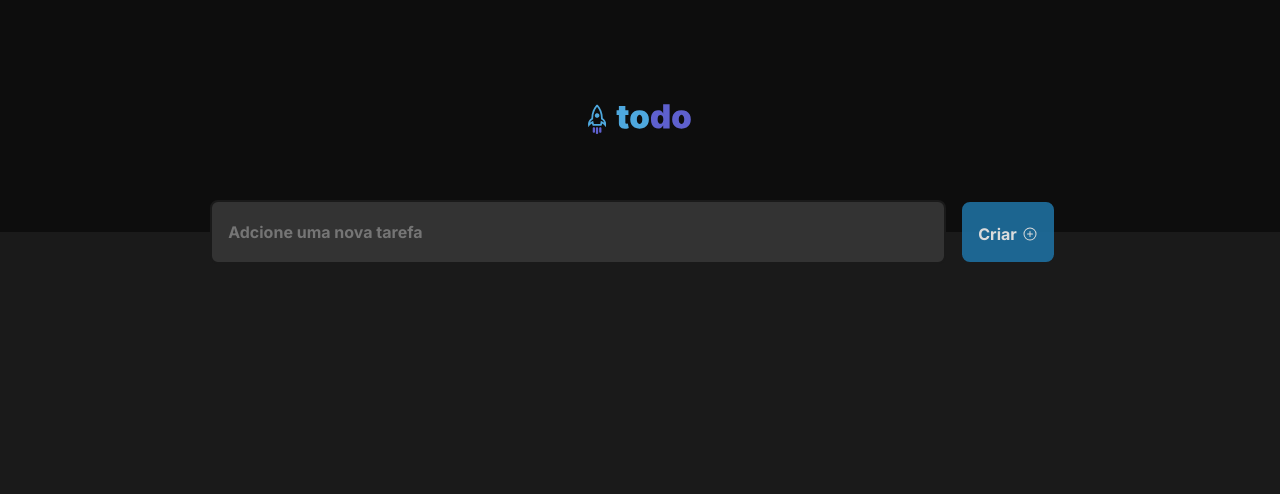
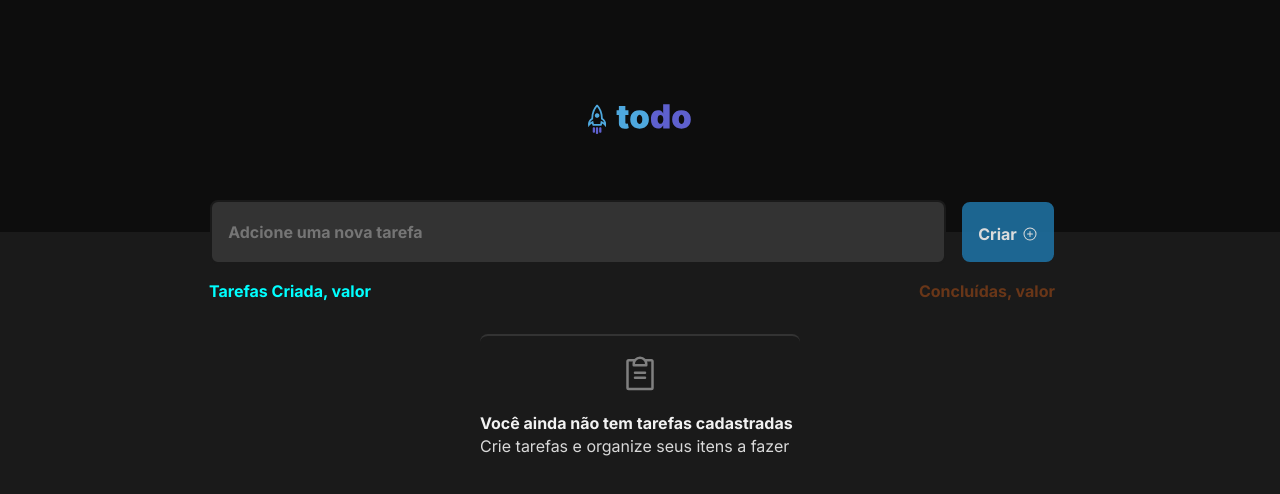
Before and after one commit to Washdevs/TO-DO-LIST-React, a React (Vite) app in the folder To_Do_List/: page / in a window 1280 px wide. Shown: the top 494 px of the page. Built offline with nearby package versions, Linux system fonts and the light colour scheme.

Commit message:
Arquivos modificados, faltando apenas adicionar os contadores de valor

```diff
--- /dev/null
+++ b/To_Do_List/src/components/Contadores.module.css
@@ -0,0 +1,20 @@
+.contPrincipal {
+  display: grid;
+  align-items: center;
+  width: 52.875rem;
+  margin: 1rem 0.5rem 0 -0.5rem;
+}
+
+.contModulo {
+  display: flex;
+  justify-content: space-between;
+  align-items: center;
+}
+
+.tfCriadas {
+  color: aqua;
+}
+
+.tfConcluidas {
+  color: rgb(105, 54, 24);
+}
--- /dev/null
+++ b/To_Do_List/src/components/Contadores.tsx
@@ -0,0 +1,12 @@
+import styles from './Contadores.module.css';
+
+export function Contador() {
+  return (
+    <div className={styles.contPrincipal}>
+      <div className={styles.contModulo}>
+        <p className={styles.tfCriadas}>Tarefas Criada, valor</p>
+        <p className={styles.tfConcluidas}>Concluídas, valor</p>
+      </div>
+    </div>
+  );
+}
--- a/To_Do_List/src/components/Post.module.css
+++ b/To_Do_List/src/components/Post.module.css
@@ -74,3 +74,16 @@
 .commentList {
   margin-top: 1.5rem;
 }
+
+.listvazia {
+  display: grid;
+  align-items: center;
+  justify-content: center;
+}
+
+.contadores {
+  display: flex;
+  align-items: center;
+  justify-content: center;
+  align-content: center;
+}
--- a/To_Do_List/src/components/Post.tsx
+++ b/To_Do_List/src/components/Post.tsx
@@ -3,6 +3,7 @@ import { Coment } from './Coment';
 import { useState, InvalidEvent, ChangeEvent, FormEvent } from 'react';
 import { PlusCircle } from '@phosphor-icons/react';
 import { Vazio } from './Vazio';
+import { Contador } from './Contadores';
 
 export interface PostType {
   id: number;
@@ -57,10 +58,22 @@ export function Post() {
         </button>
       </form>
 
-      <div className={styles.commentList}>
-        {comments.map(comment => {
-          return <Coment key={comment} content={comment} onDeleteComment={deleteComment} />;
-        })}
+      <div className={styles.contadores}>
+        <Contador />
+      </div>
+
+      <div className={styles.listvazia}>
+        {comments.length === 0 ? (
+          <div className={styles.vazio}>
+            <Vazio />
+          </div>
+        ) : (
+          <div className={styles.commentList}>
+            {comments.map(comment => (
+              <Coment key={comment} content={comment} onDeleteComment={deleteComment} />
+            ))}
+          </div>
+        )}
       </div>
     </div>
   );
--- a/To_Do_List/src/components/Vazio.module.css
+++ b/To_Do_List/src/components/Vazio.module.css
@@ -0,0 +1,24 @@
+.vazio {
+  border-top: 2px solid var(--gray-400);
+  border-radius: 8px;
+  margin: 2rem 0 0;
+  width: 20rem;
+  align-items: center;
+  justify-content: center;
+}
+.icone {
+  margin: 1.875rem 0 1.875rem;
+  width: 100%;
+  height: 1rem;
+  align-items: center;
+  justify-content: center;
+  display: flex;
+}
+.texto1 {
+  color: var(--gray-100);
+  font-weight: bold;
+}
+.texto2 {
+  color: var(--gray-200);
+  font-weight: 400;
+}
--- a/To_Do_List/src/components/Vazio.tsx
+++ b/To_Do_List/src/components/Vazio.tsx
@@ -3,8 +3,10 @@ import { ClipboardText } from '@phosphor-icons/react';
 
 export function Vazio() {
   return (
-    <div className={styles.Vazio}>
-      <p className={styles.icone}>{ClipboardText}</p>
+    <div className={styles.vazio}>
+      <p className={styles.icone}>
+        <ClipboardText size={40} />
+      </p>
       <p className={styles.texto1}>Você ainda não tem tarefas cadastradas</p>
       <p className={styles.texto2}>Crie tarefas e organize seus itens a fazer</p>
     </div>
```
